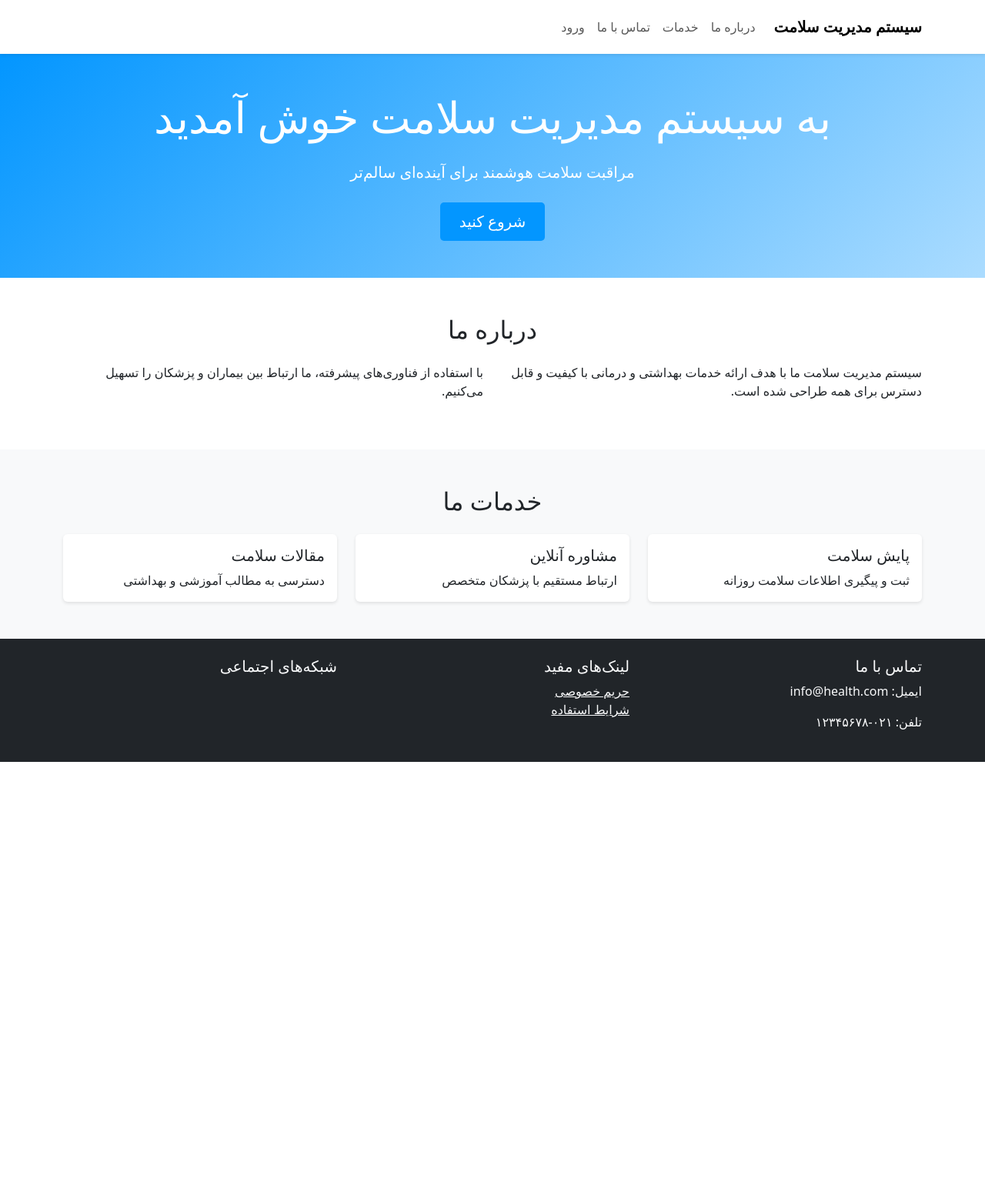
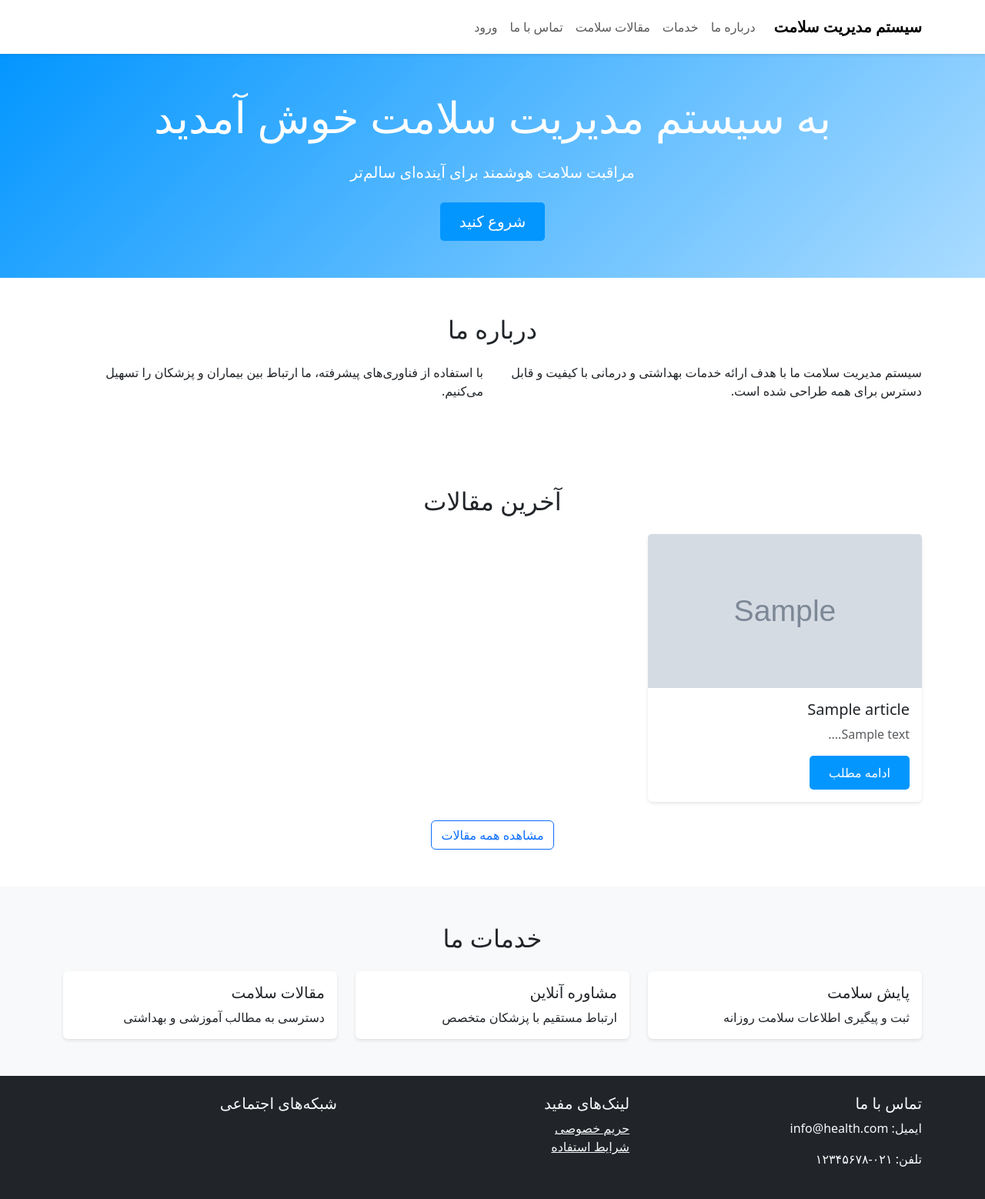
Before and after one commit to BARZANGHATEA/newpj, a PHP site: page / in a window 1280 px wide. Shown: the whole page at 77% size. Before the commit the page ends 990 px from the top, so only its background shows below. Run offline with PHP 8.4, Linux system fonts and the light colour scheme; tables that the repository leaves empty hold one stand-in row (values such as "Sample post"); grey boxes marked "Sample" are stand-in pictures; some libraries are stand-ins or nearby versions; some web fonts are replaced.

Commit message:
feat: display latest articles on home page

```diff
--- a/index.php
+++ b/index.php
@@ -1,3 +1,9 @@
+<?php
+require_once 'includes/database.php';
+$latest_articles = get_rows(
+    "SELECT id, title, content, image_url, created_at FROM articles ORDER BY created_at DESC LIMIT 3"
+);
+?>
 <!DOCTYPE html>
 <html lang="fa" dir="rtl">
 <head>
@@ -26,6 +32,9 @@
                     </li>
                     <li class="nav-item">
                         <a class="nav-link" href="#services">خدمات</a>
+                    </li>
+                    <li class="nav-item">
+                        <a class="nav-link" href="articles/articles.php">مقالات سلامت</a>
                     </li>
                     <li class="nav-item">
                         <a class="nav-link" href="#contact">تماس با ما</a>
@@ -58,6 +67,44 @@
                 <div class="col-md-6">
                     <p>با استفاده از فناوری‌های پیشرفته، ما ارتباط بین بیماران و پزشکان را تسهیل می‌کنیم.</p>
                 </div>
+            </div>
+        </div>
+    </section>
+
+    <!-- Latest Articles Section -->
+    <section id="latest-articles" class="py-5">
+        <div class="container">
+            <h2 class="text-center mb-4">آخرین مقالات</h2>
+            <div class="row g-4">
+                <?php foreach ($latest_articles as $article): ?>
+                <div class="col-md-4">
+                    <div class="card h-100">
+                        <?php if ($article['image_url']): ?>
+                        <img src="<?php echo htmlspecialchars($article['image_url']); ?>"
+                             class="card-img-top"
+                             alt="<?php echo htmlspecialchars($article['title']); ?>"
+                             style="height: 200px; object-fit: cover;">
+                        <?php endif; ?>
+                        <div class="card-body d-flex flex-column">
+                            <h5 class="card-title"><?php echo htmlspecialchars($article['title']); ?></h5>
+                            <p class="card-text text-muted">
+                                <?php
+                                $excerpt = mb_substr(strip_tags($article['content']), 0, 100, 'UTF-8');
+                                echo htmlspecialchars($excerpt) . '...';
+                                ?>
+                            </p>
+                            <div class="mt-auto">
+                                <a href="articles/article_details.php?id=<?php echo $article['id']; ?>" class="btn btn-primary">
+                                    ادامه مطلب
+                                </a>
+                            </div>
+                        </div>
+                    </div>
+                </div>
+                <?php endforeach; ?>
+            </div>
+            <div class="text-center mt-4">
+                <a href="articles/articles.php" class="btn btn-outline-primary">مشاهده همه مقالات</a>
             </div>
         </div>
     </section>
```
